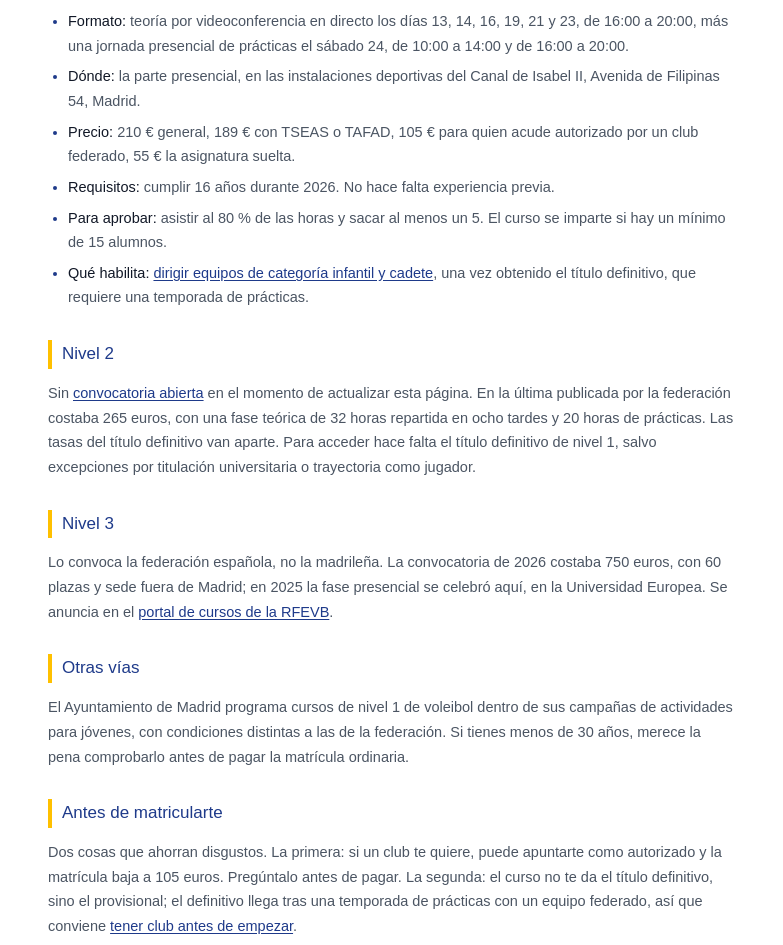
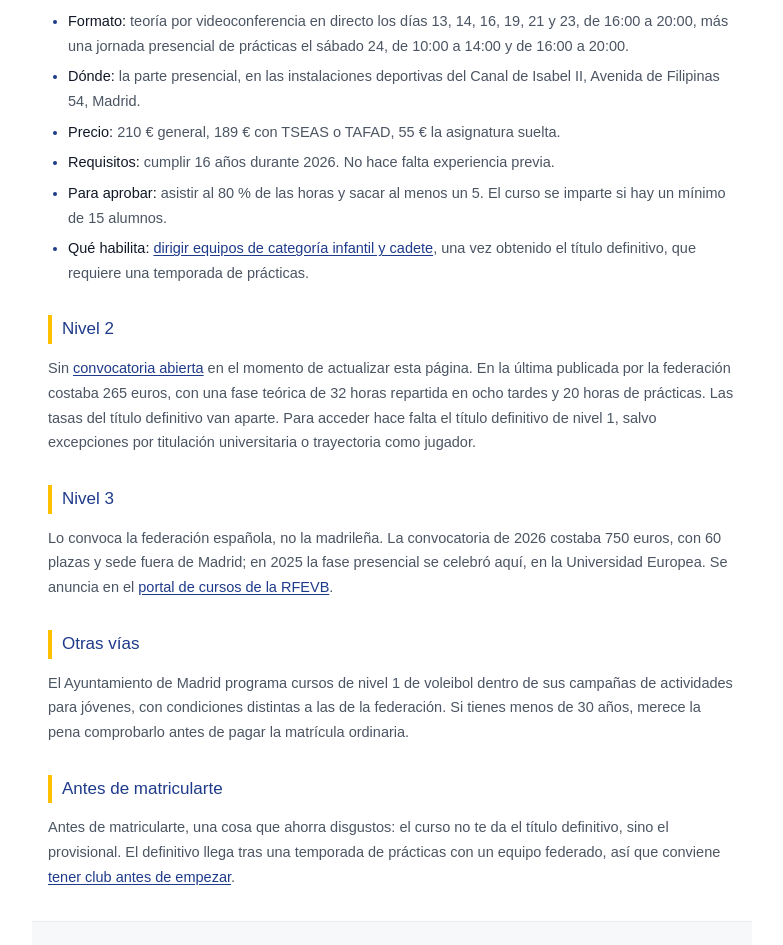
Before and after one commit to MO-Laura-MO/busco-equipo-jugador, a Next.js app: page /blog/cursos-entrenador-voleibol-madrid in a window 1280 px wide. Shown: the part 625-1570 px from the top of the page, without its empty margins (248-1031 px from the left). Built offline with nearby package versions, Linux system fonts and the light colour scheme; a web font is replaced by a local one.

Commit message:
Corrige la tarifa del curso de entrenador

```diff
--- a/app/blog/como-ser-entrenador-de-voleibol-madrid/page.tsx
+++ b/app/blog/como-ser-entrenador-de-voleibol-madrid/page.tsx
@@ -29,7 +29,7 @@ const faqJsonLd = {
       name: "¿Cuándo es el próximo curso de entrenador de voleibol de nivel 1 en Madrid y cuánto cuesta?",
       acceptedAnswer: {
         "@type": "Answer",
-        text: "La Federación de Madrid de Voleibol ha convocado el curso de Técnico de Competición de Nivel I del 13 al 24 de octubre de 2026, con inscripción hasta el 7 de octubre a las 12:00. Cuesta 210 euros, 189 euros con TAFAD o TSEAS y 105 euros para quien acude autorizado por un club federado.",
+        text: "La Federación de Madrid de Voleibol ha convocado el curso de Técnico de Competición de Nivel I del 13 al 24 de octubre de 2026, con inscripción hasta el 7 de octubre a las 12:00. Cuesta 210 euros, 189 euros con TAFAD o TSEAS y 55 euros la asignatura suelta.",
       },
     },
     {
@@ -182,9 +182,8 @@ export default function Pagina() {
             Filipinas 54.
           </li>
           <li>
-            <strong>Precio:</strong> 210 € general, <strong>189 €</strong> con
-            TAFAD o TSEAS, y <strong>105 €</strong> si te apunta un club
-            federado como autorizado. Una asignatura suelta, 55 €.
+            <strong>Precio:</strong> 210 € general y <strong>189 €</strong> con
+            TAFAD o TSEAS. Una asignatura suelta, 55 €.
           </li>
           <li>
             <strong>Requisitos para aprobar:</strong> asistir al menos al 80 %
@@ -193,16 +192,17 @@ export default function Pagina() {
           </li>
         </ul>
         <p>
-          Ese descuento de 105 euros lo conoce poca gente: si un club te
-          quiere, esa es la conversación que hay que tener con él antes de
-          pagar la matrícula entera.
-        </p>
-        <p>
           Las asignaturas cubren metodología, planificación, análisis técnico,
           táctica, minivoley, reglamento, psicología y dirección de grupo,
           condición física y primeros auxilios. Si vienes de TAFAD, TSEAS o de
           un grado de Educación Física, varias de esas asignaturas te las
           convalidan.
+        </p>
+        <p>
+          La federación tiene otras tarifas para algunos casos, pero no
+          dependen solo de que un club te apunte: pregunta en tu club y en la
+          federación antes de matricularte, porque las condiciones cambian de
+          una convocatoria a otra.
         </p>
 
         <h2>El título no es tuyo hasta que entrenas una temporada</h2>
@@ -263,8 +263,8 @@ export default function Pagina() {
         <p>
           Eres el perfil que los clubes buscan y casi nunca encuentran. Sabes
           jugar, conoces la competición y ya estás en un pabellón tres días
-          por semana. Lo que falta es el título, y el club puede apuntarte por
-          105 euros.
+          por semana. Lo que falta es el título, y el club es justo quien
+          puede orientarte sobre cómo sacártelo.
         </p>
         <p>
           Lo habitual es empezar como segundo entrenador de un equipo de base,
--- a/app/blog/cursos-entrenador-voleibol-madrid/page.tsx
+++ b/app/blog/cursos-entrenador-voleibol-madrid/page.tsx
@@ -29,7 +29,7 @@ const faqJsonLd = {
       name: "¿Cuánto cuesta el curso de entrenador de voleibol de nivel 1 en Madrid?",
       acceptedAnswer: {
         "@type": "Answer",
-        text: "210 euros la tarifa general, 189 euros para titulados en TSEAS o TAFAD y 105 euros para quien acude autorizado por un club federado. Una asignatura suelta cuesta 55 euros.",
+        text: "210 euros la tarifa general, 189 euros para titulados en TSEAS o TAFAD y 55 euros la asignatura suelta.",
       },
     },
     {
@@ -105,8 +105,7 @@ export default function Pagina() {
           </li>
           <li>
             <strong>Precio:</strong> 210 € general, 189 € con TSEAS o TAFAD,
-            105 € para quien acude autorizado por un club federado, 55 € la
-            asignatura suelta.
+            55 € la asignatura suelta.
           </li>
           <li>
             <strong>Requisitos:</strong> cumplir 16 años durante 2026. No hace
@@ -171,11 +170,10 @@ export default function Pagina() {
 
         <h2>Antes de matricularte</h2>
         <p>
-          Dos cosas que ahorran disgustos. La primera: si un club te quiere,
-          puede apuntarte como autorizado y la matrícula baja a 105 euros.
-          Pregúntalo antes de pagar. La segunda: el curso no te da el título
-          definitivo, sino el provisional; el definitivo llega tras una
-          temporada de prácticas con un equipo federado, así que conviene{" "}
+          Antes de matricularte, una cosa que ahorra disgustos: el curso no
+          te da el título definitivo, sino el provisional. El definitivo
+          llega tras una temporada de prácticas con un equipo federado, así
+          que conviene{" "}
           <Link href="/entrenadores">tener club antes de empezar</Link>.
         </p>
       </Articulo>
--- a/app/blog/niveles-entrenador-voleibol/page.tsx
+++ b/app/blog/niveles-entrenador-voleibol/page.tsx
@@ -177,9 +177,7 @@ export default function Pagina() {
         <h2>Cuánto cuesta subir de nivel</h2>
         <p>
           El <strong>nivel 1</strong> de la Federación de Madrid cuesta 210
-          euros, con tarifa de 189 euros para TAFAD y TSEAS y de 105 euros
-          para quien va{" "}
-          <Link href="/entrenadores">autorizado por un club federado</Link>.{" "}
+          euros, con tarifa de 189 euros para TAFAD y TSEAS.{" "}
           <Link href="/blog/cursos-entrenador-voleibol-madrid">
             La convocatoria abierta es la de octubre de 2026
           </Link>
```
